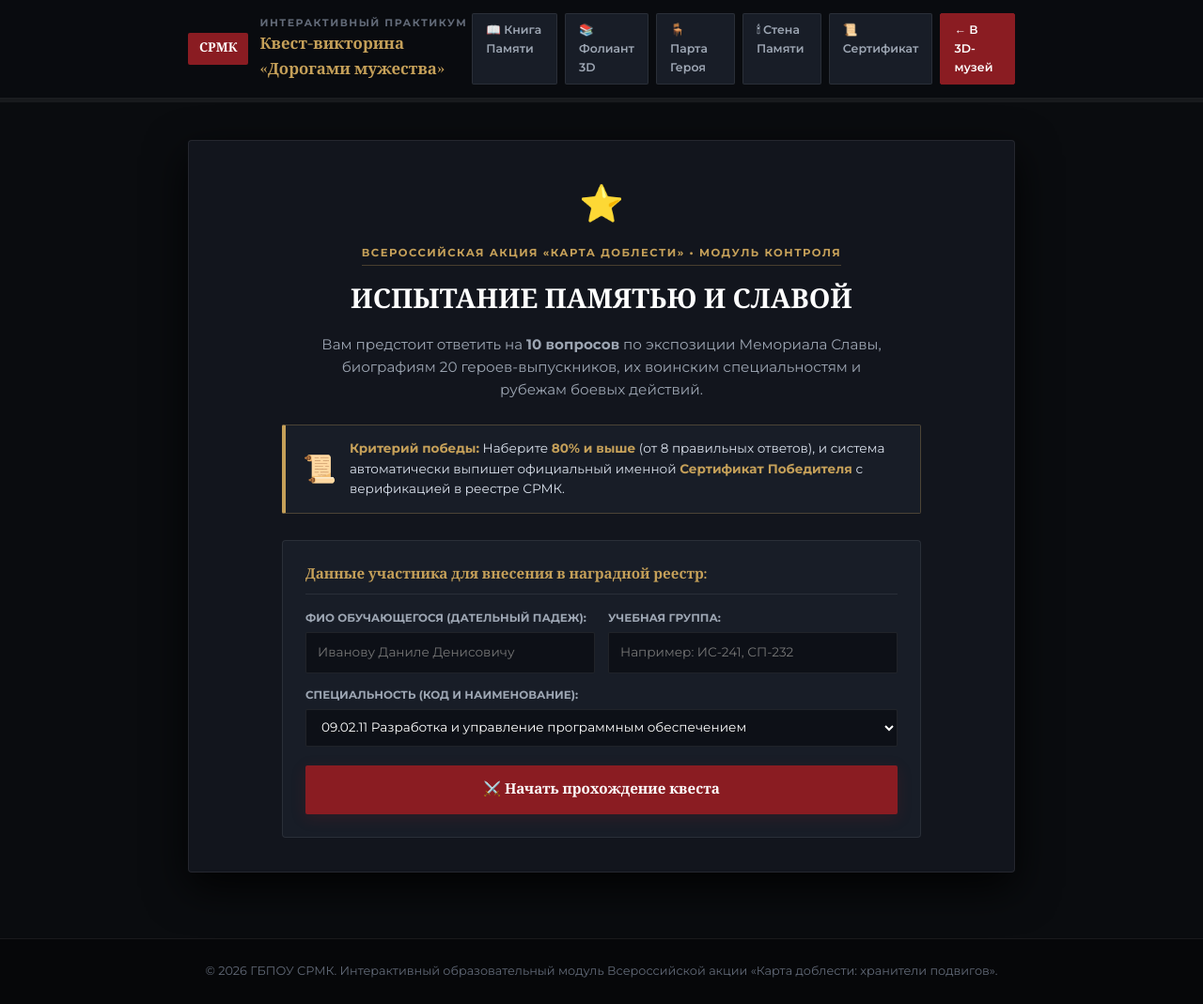
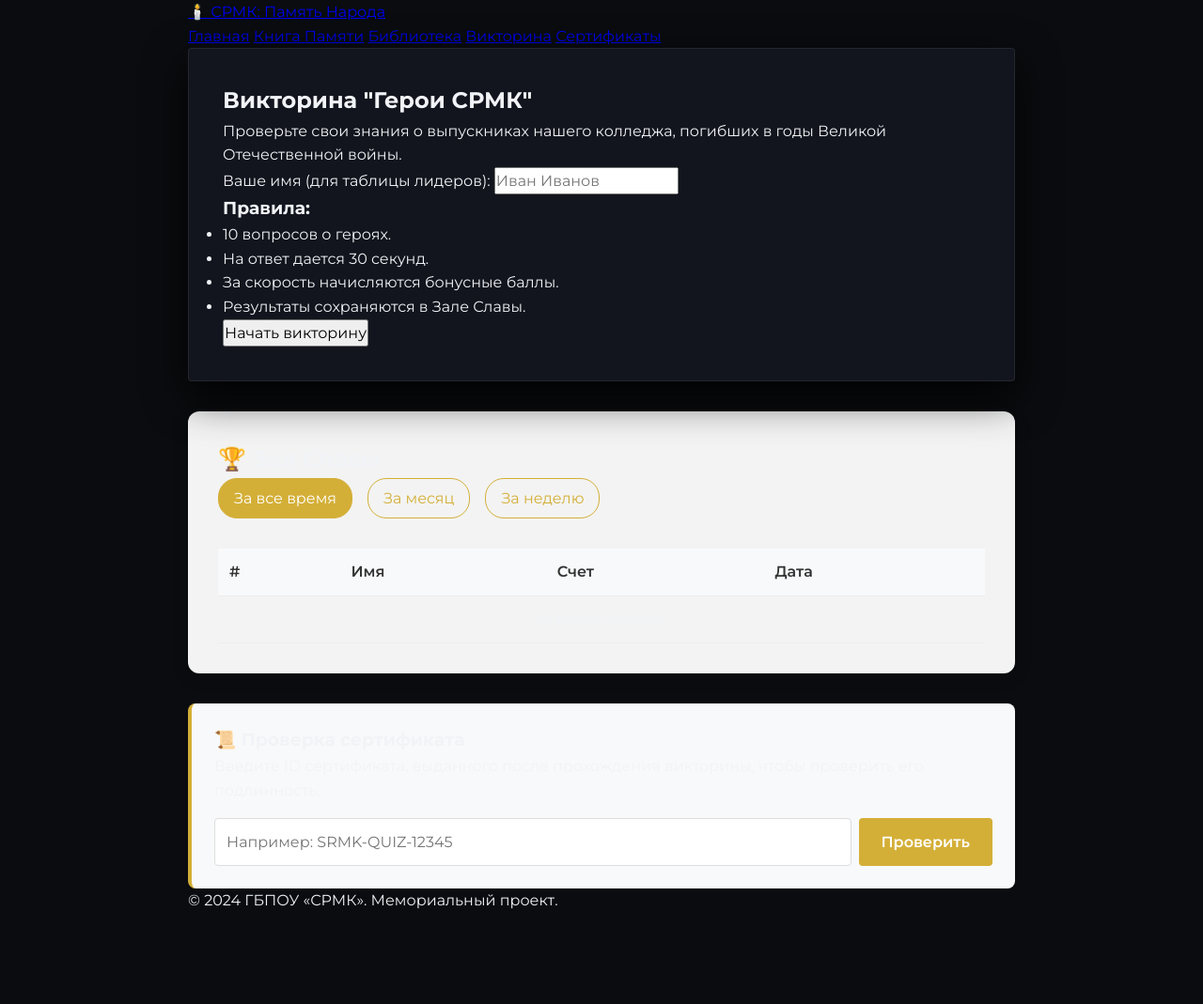
Before and after one commit to phsquad/srmk-memorial-museum, a plain HTML site: page quiz.html in a window 1280 px wide. Shown: the whole page at 94% size. After the commit the page ends 972 px from the top, so only its background shows below. Drawn offline with nearby package versions, Linux system fonts and the light colour scheme.

Commit message:
Update quiz.html

```diff
--- a/quiz.html
+++ b/quiz.html
@@ -2,212 +2,327 @@
 <html lang="ru">
 <head>
     <meta charset="UTF-8">
-  <meta name="viewport" content="width=device-width, initial-scale=1.0, maximum-scale=5.0">
-  <title>Исторический квест «Дорогами мужества» | ГБПОУ СРМК</title>
-  <meta name="description" content="Интерактивная викторина по экспозиции виртуального музея «Быть воином — жить вечно». Проверьте знания о подвигах 20 героев колледжа и получите именной сертификат.">
-  <meta name="theme-color" content="#0a0c0f">
+    <meta name="viewport" content="width=device-width, initial-scale=1.0">
+    <title>Викторина "Герои СРМК" | Зал Славы</title>
 
-  <!-- Шрифты Google Fonts -->
-  <link rel="preconnect" href="https://fonts.googleapis.com">
-  <link rel="preconnect" href="https://fonts.gstatic.com" crossorigin>
-  <link href="https://fonts.googleapis.com/css2?family=Cinzel:wght@600;700;900&family=Montserrat:ital,wght@0,400;0,500;0,600;0,700;0,800;1,400;1,600&display=swap" rel="stylesheet">
-
-  <!-- Стили -->
+    <!-- Подключение стилей -->
     <link rel="stylesheet" href="css/site-common.css">
     <link rel="stylesheet" href="css/quiz.css">
     <link rel="stylesheet" href="css/mobile-quiz.css">
 
-  <!-- SUPABASE REALTIME CLOUD SDK -->
-  <script src="https://cdn.jsdelivr.net/npm/@supabase/supabase-js@2"></script>
-  <script src="js/cloud-sync.js"></script>
+    <!-- Шрифты -->
+    <link rel="preconnect" href="https://fonts.googleapis.com">
+    <link rel="preconnect" href="https://fonts.gstatic.com" crossorigin>
+    <link href="https://fonts.googleapis.com/css2?family=Cinzel:wght@400;700&family=Montserrat:wght@400;600;700&display=swap" rel="stylesheet">
+
+    <style>
+        /* Дополнительные стили для новых секций */
+        .hall-of-fame-section {
+            background: rgba(255, 255, 255, 0.95);
+            border-radius: 12px;
+            padding: 2rem;
+            margin-top: 2rem;
+            box-shadow: 0 4px 20px rgba(0,0,0,0.1);
+        }
+
+        .badges-grid {
+            display: grid;
+            grid-template-columns: repeat(auto-fit, minmax(150px, 1fr));
+            gap: 1.5rem;
+            margin-bottom: 2rem;
+        }
+
+        .badge-card {
+            background: #fff;
+            border: 2px solid #d4af37;
+            border-radius: 10px;
+            padding: 1rem;
+            text-align: center;
+            opacity: 0.5;
+            transition: all 0.3s ease;
+        }
+
+        .badge-card.unlocked {
+            opacity: 1;
+            transform: translateY(-5px);
+            box-shadow: 0 5px 15px rgba(212, 175, 55, 0.3);
+            background: linear-gradient(135deg, #fff 0%, #fffbf0 100%);
+        }
+
+        .badge-icon {
+            font-size: 2.5rem;
+            margin-bottom: 0.5rem;
+            display: block;
+        }
+
+        .badge-title {
+            font-weight: 700;
+            color: #333;
+            font-size: 0.9rem;
+            margin-bottom: 0.25rem;
+        }
+
+        .badge-desc {
+            font-size: 0.75rem;
+            color: #666;
+        }
+
+        .leaderboard-controls {
+            display: flex;
+            gap: 1rem;
+            margin-bottom: 1rem;
+            flex-wrap: wrap;
+        }
+
+        .filter-btn {
+            padding: 0.5rem 1rem;
+            border: 1px solid #d4af37;
+            background: transparent;
+            color: #d4af37;
+            border-radius: 20px;
+            cursor: pointer;
+            transition: all 0.2s;
+        }
+
+        .filter-btn.active, .filter-btn:hover {
+            background: #d4af37;
+            color: #fff;
+        }
+
+        .leaderboard-table {
+            width: 100%;
+            border-collapse: collapse;
+            margin-top: 1rem;
+        }
+
+        .leaderboard-table th, .leaderboard-table td {
+            padding: 0.75rem;
+            text-align: left;
+            border-bottom: 1px solid #eee;
+        }
+
+        .leaderboard-table th {
+            background: #f8f9fa;
+            color: #333;
+            font-weight: 600;
+        }
+
+        .rank-1 { color: #d4af37; font-weight: bold; }
+        .rank-2 { color: #c0c0c0; font-weight: bold; }
+        .rank-3 { color: #cd7f32; font-weight: bold; }
+
+        .verify-section {
+            background: #f8f9fa;
+            padding: 1.5rem;
+            border-radius: 8px;
+            margin-top: 2rem;
+            border-left: 4px solid #d4af37;
+        }
+
+        .verify-input-group {
+            display: flex;
+            gap: 0.5rem;
+            margin-top: 1rem;
+        }
+
+        .verify-input {
+            flex: 1;
+            padding: 0.75rem;
+            border: 1px solid #ddd;
+            border-radius: 4px;
+            font-family: 'Montserrat', sans-serif;
+        }
+
+        .verify-btn {
+            padding: 0.75rem 1.5rem;
+            background: #d4af37;
+            color: white;
+            border: none;
+            border-radius: 4px;
+            cursor: pointer;
+            font-weight: 600;
+        }
+
+        .verify-result {
+            margin-top: 1rem;
+            padding: 1rem;
+            border-radius: 4px;
+            display: none;
+        }
+
+        .verify-valid { background: #d4edda; color: #155724; }
+        .verify-invalid { background: #f8d7da; color: #721c24; }
+    </style>
 </head>
-<body class="dark-theme">
+<body>
 
-  <!-- ШАПКА -->
-  <header class="quiz-header">
-    <div class="container header-container">
-      <div class="header-left">
-        <a href="index.html" class="logo-badge">СРМК</a>
-        <div class="header-titles">
-          <span class="sub-title">Интерактивный практикум</span>
-          <h1 class="main-title">Квест-викторина «Дорогами мужества»</h1>
-        </div>
-      </div>
-      <div class="header-actions">
-        <a href="memory-book.html" class="btn-header">📖 Книга Памяти</a>
-        <a href="reader.html" class="btn-header">📚 Фолиант 3D</a>
-        <a href="desk-qr.html" class="btn-header">🪑 Парта Героя</a>
-        <a href="guestbook.html" class="btn-header">🕯 Стена Памяти</a>
-        <a href="certificate.html" class="btn-header">📜 Сертификат</a>
-        <a href="index.html" class="btn-header btn-primary">← В 3D-музей</a>
-      </div>
+    <!-- Навигация -->
+    <header class="site-header">
+        <div class="container header-content">
+            <a href="index.html" class="logo">
+                <span class="logo-icon">🕯️</span>
+                <span class="logo-text">СРМК: Память Народа</span>
+            </a>
+            <nav class="main-nav">
+                <a href="index.html">Главная</a>
+                <a href="guestbook.html">Книга Памяти</a>
+                <a href="reader.html">Библиотека</a>
+                <a href="quiz.html" class="active">Викторина</a>
+                <a href="certificate.html">Сертификаты</a>
+            </nav>
         </div>
     </header>
 
-  <!-- ИНДИКАТОР ПРОГРЕССА ТЕСТА -->
-  <div class="quiz-progress-track">
-    <div class="quiz-progress-bar" id="quizProgressBar"></div>
+    <main class="container">
+        <!-- Экран приветствия / Ввода имени -->
+        <section id="welcomeScreen" class="quiz-screen active">
+            <div class="quiz-card">
+                <h1>Викторина "Герои СРМК"</h1>
+                <p class="quiz-intro">Проверьте свои знания о выпускниках нашего колледжа, погибших в годы Великой Отечественной войны.</p>
+
+                <div class="input-group">
+                    <label for="playerName">Ваше имя (для таблицы лидеров):</label>
+                    <input type="text" id="playerName" placeholder="Иван Иванов" maxlength="30">
+                    <small id="nameError" style="color: red; display: none;">Недопустимое имя</small>
                 </div>
 
-  <main class="container quiz-main-wrapper">
+                <div class="rules-box">
+                    <h3>Правила:</h3>
+                    <ul>
+                        <li>10 вопросов о героях.</li>
+                        <li>На ответ дается 30 секунд.</li>
+                        <li>За скорость начисляются бонусные баллы.</li>
+                        <li>Результаты сохраняются в Зале Славы.</li>
+                    </ul>
+                </div>
 
-    <!-- ==========================================================================
-         ЭКРАН 1: СТАРТОВЫЙ БРИФИНГ И ВВОД ДАННЫХ СТУДЕНТА
-         ========================================================================== -->
-    <section class="quiz-card start-card" id="startScreen">
+                <button id="startBtn" class="primary-btn">Начать викторину</button>
+            </div>
+        </section>
 
-      <div class="quest-crest">⭐️</div>
-      <div class="quest-badge">Всероссийская акция «Карта доблести» • Модуль контроля</div>
-      <h2 class="quest-title">ИСПЫТАНИЕ ПАМЯТЬЮ И СЛАВОЙ</h2>
-      <p class="quest-desc">
-        Вам предстоит ответить на <strong>10 вопросов</strong> по экспозиции Мемориала Славы, биографиям 20 героев-выпускников, их воинским специальностям и рубежам боевых действий.
-      </p>
+        <!-- Экран вопроса -->
+        <section id="gameScreen" class="quiz-screen" style="display: none;">
+            <div class="quiz-header">
+                <div class="progress-container">
+                    <div id="progressBar" class="progress-bar"></div>
+                </div>
+                <div class="timer-display">⏱️ <span id="timer">30</span>с</div>
+            </div>
 
-      <div class="criteria-callout">
-        <div class="criteria-icon">📜</div>
-        <div class="criteria-text">
-          <strong>Критерий победы:</strong> Наберите <strong>80% и выше</strong> (от 8 правильных ответов), и система автоматически выпишет официальный именной <strong>Сертификат Победителя</strong> с верификацией в реестре СРМК.
+            <div class="question-card">
+                <h2 id="questionText">Текст вопроса</h2>
+                <div id="optionsContainer" class="options-grid">
+                    <!-- Кнопки ответов генерируются JS -->
                 </div>
             </div>
 
-      <!-- Форма участника для автозаполнения сертификата -->
-      <div class="student-reg-form">
-        <h3 class="form-title">Данные участника для внесения в наградной реестр:</h3>
+            <div class="score-display">
+                Счет: <span id="currentScore">0</span>
+            </div>
+        </section>
 
-        <div class="form-grid">
-          <div class="form-group">
-            <label class="form-label">ФИО обучающегося (Дательный падеж):</label>
-            <input type="text" id="participantName" class="form-input" placeholder="Иванову Даниле Денисовичу" value="">
+        <!-- Экран результатов -->
+        <section id="resultScreen" class="quiz-screen" style="display: none;">
+            <div class="result-card">
+                <h2>Викторина завершена!</h2>
+                <div class="final-score">
+                    <span id="finalScoreValue">0</span> / 100
+                </div>
+                <p id="resultMessage">Отличный результат!</p>
+
+                <!-- Секция достижений -->
+                <h3>Ваши достижения:</h3>
+                <div id="badgesContainer" class="badges-grid">
+                    <!-- Бейджи генерируются JS -->
                 </div>
 
-          <div class="form-group">
-            <label class="form-label">Учебная группа:</label>
-            <input type="text" id="participantGroup" class="form-input" placeholder="Например: ИС-241, СП-232" value="">
+                <div class="action-buttons">
+                    <button id="restartBtn" class="secondary-btn">Попробовать снова</button>
+                    <button id="shareBtn" class="primary-btn">Поделиться результатом</button>
+                </div>
+            </div>
+        </section>
+
+        <!-- Зал Славы (Лидерборд) -->
+        <section class="hall-of-fame-section">
+            <h2>🏆 Зал Славы</h2>
+
+            <div class="leaderboard-controls">
+                <button class="filter-btn active" data-period="all">За все время</button>
+                <button class="filter-btn" data-period="month">За месяц</button>
+                <button class="filter-btn" data-period="week">За неделю</button>
             </div>
 
-          <div class="form-group full-width">
-            <label class="form-label">Специальность (Код и наименование):</label>
-            <select id="participantSpecialty" class="form-select">
-              <option value="09.02.11 Разработка и управление программным обеспечением" selected>09.02.11 Разработка и управление программным обеспечением</option>
-              <option value="15.02.19 Сварочное производство">15.02.19 Сварочное производство</option>
-              <option value="13.02.13 Эксплуатация и обслуживание электрического и электромеханического оборудования (по отраслям)">13.02.13 Эксплуатация и обслуживание электрического и электромеханического оборудования</option>
-              <option value="09.02.06 Сетевое и системное администрирование">09.02.06 Сетевое и системное администрирование</option>
-              <option value="15.02.16 Технология машиностроения">15.02.16 Технология машиностроения</option>
-              <option value="20.02.04 Пожарная безопасность">20.02.04 Пожарная безопасность</option>
-              <option value="23.02.07 Техническое обслуживание и ремонт автотранспортных средств">23.02.07 Техническое обслуживание и ремонт автотранспортных средств</option>
-              <option value="40.02.02 Правоохранительная деятельность">40.02.02 Правоохранительная деятельность</option>
-              <option value="38.02.01 Экономика и бухгалтерский учет (по отраслям)">38.02.01 Экономика и бухгалтерский учет (по отраслям)</option>
-              <option value="29.02.10 Конструирование, моделирование и технология изготовления изделий легкой промышленности (по видам)">29.02.10 Конструирование, моделирование и технология изделий легкой промышленности</option>
-              <option value="40.02.04 Юриспруденция">40.02.04 Юриспруденция</option>
-              <option value="15.01.05 Сварщик (ручной и частично механизированной сварки (наплавки))">15.01.05 Сварщик (ручной и частично механизированной сварки)</option>
-              <option value="13.01.10 Электромонтер по ремонту и обслуживанию электрооборудования (по отраслям)">13.01.10 Электромонтер по ремонту и обслуживанию электрооборудования</option>
-            </select>
+            <div style="overflow-x: auto;">
+                <table class="leaderboard-table">
+                    <thead>
+                        <tr>
+                            <th>#</th>
+                            <th>Имя</th>
+                            <th>Счет</th>
+                            <th>Дата</th>
+                        </tr>
+                    </thead>
+                    <tbody id="leaderboardEntries">
+                        <tr><td colspan="4" style="text-align:center">Загрузка данных...</td></tr>
+                    </tbody>
+                </table>
             </div>
+        </section>
+
+        <!-- Проверка сертификата -->
+        <section class="verify-section">
+            <h3>📜 Проверка сертификата</h3>
+            <p>Введите ID сертификата, выданного после прохождения викторины, чтобы проверить его подлинность.</p>
+
+            <div class="verify-input-group">
+                <input type="text" id="certIdInput" class="verify-input" placeholder="Например: SRMK-QUIZ-12345">
+                <button id="checkCertBtn" class="verify-btn">Проверить</button>
             </div>
 
-        <button class="btn-start-quest" id="btnStartQuest" onclick="QuizEngine.startQuest()" type="button">
-          ⚔️ Начать прохождение квеста
-        </button>
-      </div>
-
-    </section>
-
-    <!-- ==========================================================================
-         ЭКРАН 2: ИНТЕРАКТИВНЫЙ ВОПРОС
-         ========================================================================== -->
-    <section class="quiz-card question-card" id="questionScreen" style="display:none;">
-
-      <div class="question-header-meta">
-        <span class="q-number" id="qNumberDisplay">Вопрос 1 из 10</span>
-        <span class="q-theme-badge" id="qThemeBadge">Специальности СРМК</span>
-        <span class="q-score-live" id="qScoreDisplay">Баллы: 0</span>
-      </div>
-
-      <h3 class="question-text" id="questionTextDisplay">Текст вопроса...</h3>
-
-      <!-- Варианты ответов -->
-      <div class="options-list" id="optionsContainer">
-        <!-- Генерируются через JS -->
-      </div>
-
-      <!-- Блок обратной связи с исторической справкой -->
-      <div class="explanation-box" id="explanationBox" style="display:none;">
-        <div class="exp-status" id="expStatusText">Верно!</div>
-        <p class="exp-desc" id="expDescriptionText">Историческая справка...</p>
-        <button class="btn-next-question" id="btnNextQuestion" onclick="QuizEngine.nextQuestion()" type="button">
-          Следующий вопрос →
-        </button>
-      </div>
-
-    </section>
-
-    <!-- ==========================================================================
-         ЭКРАН 3: ФИНАЛЬНЫЙ РЕЗУЛЬТАТ И НАГРАЖДЕНИЕ
-         ========================================================================== -->
-    <section class="quiz-card result-card" id="resultScreen" style="display:none;">
-
-      <div class="result-crest" id="resultCrest">🏆</div>
-      <h2 class="result-title" id="resultTitle">ИСПЫТАНИЕ ЗАВЕРШЕНО</h2>
-      <div class="result-score-circle">
-        <span class="score-digit" id="finalScoreDigits">9/10</span>
-        <span class="score-percent" id="finalPercentDigits">90%</span>
-      </div>
-
-      <p class="result-message" id="resultMessageText">
-        Поздравляем! Вы продемонстрировали глубокие знания истории колледжа и ратного подвига 20 выпускников.
-      </p>
-
-      <!-- Блок победителя (≥ 80%) -->
-      <div class="winner-actions-box" id="winnerBox" style="display:none;">
-        <div class="winner-badge-ribbon">🎖 ВЫПОЛНЕН НОРМАТИВ ПОБЕДИТЕЛЯ</div>
-        <p style="font-size:0.88rem; color:#d1d7e0; margin-bottom:16px;">
-          Ваш результат внесен в электронный реестр. Нажмите кнопку ниже, чтобы сгенерировать именной наградной Сертификат с подписью директора и защитным QR-кодом.
-        </p>
-        <button class="btn-claim-cert" id="btnClaimCert" onclick="QuizEngine.claimCertificate()" type="button">
-          📜 Оформить Сертификат Победителя
-        </button>
-      </div>
-
-      <!-- Блок повторной попытки (< 80%) -->
-      <div class="retry-actions-box" id="retryBox" style="display:none;">
-        <p style="font-size:0.88rem; color:#9da6b3; margin-bottom:16px;">
-          Для получения Сертификата Победителя необходимо набрать не менее 8 правильных ответов (80%). Рекомендуем изучить очерки в Книге Памяти и повторить попытку.
-        </p>
-        <div class="retry-btn-group">
-          <button class="btn-secondary-action" onclick="QuizEngine.restartQuest()" type="button">
-            🔄 Пройти квест заново
-          </button>
-          <a href="memory-book.html" class="btn-secondary-action">
-            📖 Читать Книгу Памяти
-          </a>
-        </div>
-      </div>
-
-      <div class="result-footer-nav">
-        <a href="index.html" class="back-link">← Вернуться на главную страницу музея</a>
-        <a href="verify.html" class="back-link">Проверить сертификат</a>
-      </div>
-
+            <div id="verifyResult" class="verify-result"></div>
         </section>
 
     </main>
 
-  <!-- ПОДВАЛ -->
-  <footer class="quiz-footer">
+    <footer class="site-footer">
         <div class="container">
-      <p>© 2026 ГБПОУ СРМК. Интерактивный образовательный модуль Всероссийской акции «Карта доблести: хранители подвигов».</p>
+            <p>&copy; 2024 ГБПОУ «СРМК». Мемориальный проект.</p>
         </div>
     </footer>
 
-  <div id="quizToast" class="quiz-toast"></div>
+    <!-- СКРИПТЫ -->
+    <!-- 1. Supabase Client -->
+    <script src="https://cdn.jsdelivr.net/npm/@supabase/supabase-js@2"></script>
 
-  <!-- СКРИПТЫ -->
-  <script src="js/data.js"></script>
-  <script src="js/sources.js"></script>
-  <script src="js/tts-narrator.js"></script>
-  <script src="js/anti-cheat-tribute.js"></script>
-  <script src="js/heraldry-resolver.js"></script>
-  <script src="js/tech-modules.js"></script>
+    <!-- 2. Модули проекта -->
+    <script src="js/cloud-sync.js"></script>
+    <script src="js/certificate-verifier.js"></script>
     <script src="js/quiz.js"></script>
+
+    <script>
+        // Инициализация при загрузке страницы
+        document.addEventListener('DOMContentLoaded', () => {
+            console.log('Quiz Page Loaded. Initializing modules...');
+
+            // Инициализация верификатора сертификатов (если есть UI элементы)
+            if (typeof CertificateVerifier !== 'undefined') {
+                CertificateVerifier.initVerifyPage();
+            }
+
+            // Обработчики фильтров лидерборда
+            document.querySelectorAll('.filter-btn').forEach(btn => {
+                btn.addEventListener('click', (e) => {
+                    document.querySelectorAll('.filter-btn').forEach(b => b.classList.remove('active'));
+                    e.target.classList.add('active');
+
+                    const period = e.target.dataset.period;
+                    if (typeof QuizApp !== 'undefined') {
+                        QuizApp.loadAndRenderLeaderboard(period);
+                    }
+                });
+            });
+        });
+    </script>
 </body>
 </html>
```
Lines whose indentation alone changed are shown as unchanged.
